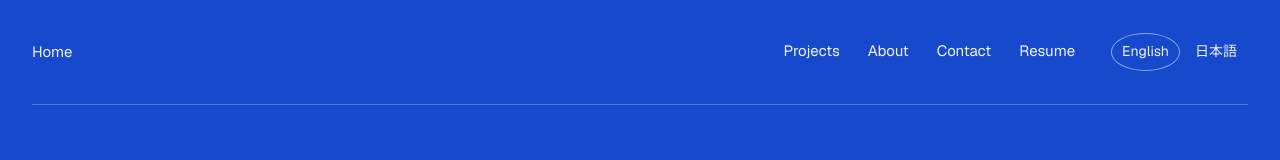
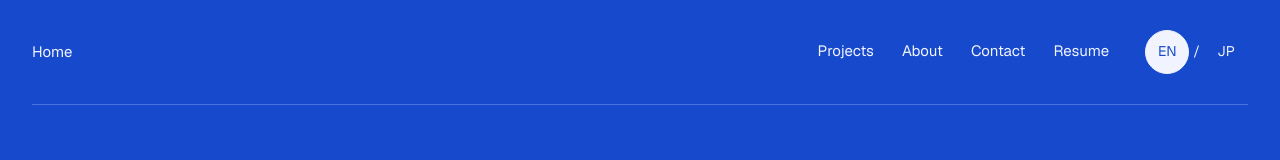
Before and after one commit to kentosity/portfolio-next, a Next.js app: page /lab/full/atlas-generative/en in a window 1280 px wide. Shown: the top 160 px of the page. Built offline with nearby package versions, Linux system fonts and the light colour scheme.

Commit message:
Add a clear EN JP switch across the portfolio

```diff
--- a/app/lab/full/atlas-generative/[locale]/not-found.tsx
+++ b/app/lab/full/atlas-generative/[locale]/not-found.tsx
@@ -5,10 +5,12 @@ import { useParams } from "next/navigation";
 import styles from "../_components/portfolio.module.css";
 import { paletteVariables } from "../_components/palette";
 import { route } from "../_components/routing";
+import { PortfolioLanguageSwitch } from "../_components/language-switch";
 
 export default function PortfolioNotFound() {
   const params = useParams();
   const locale = params.locale === "ja" ? "ja" : "en";
+  const path = Array.isArray(params.path) ? params.path.join("/") : params.path;
 
   return (
     <div className={styles.page} style={paletteVariables} lang={locale}>
@@ -16,6 +18,7 @@ export default function PortfolioNotFound() {
         <Link className={styles.homeLink} href={route(locale)}>
           {locale === "en" ? "Home" : "ホーム"}
         </Link>
+        <PortfolioLanguageSwitch locale={locale} path={path} />
       </header>
       <main id="main" className={styles.pageHeading}>
         <h1>
--- /dev/null
+++ b/app/lab/full/atlas-generative/_components/language-switch.tsx
@@ -0,0 +1,25 @@
+import type { Locale } from "@/app/content/model";
+import { PortfolioLanguageLink } from "./interactions";
+import { collectionQuery, route, type CollectionFilter } from "./routing";
+import styles from "./portfolio.module.css";
+
+export function PortfolioLanguageSwitch({
+  locale,
+  path = "",
+  area,
+  problem,
+}: { locale: Locale; path?: string } & CollectionFilter) {
+  const query = collectionQuery({ area, problem });
+
+  return (
+    <nav className={styles.languages} aria-label={locale === "en" ? "Language" : "言語"}>
+      <PortfolioLanguageLink href={`${route("en", path)}${query}`} locale="en" isCurrent={locale === "en"}>
+        EN
+      </PortfolioLanguageLink>
+      <span aria-hidden="true">/</span>
+      <PortfolioLanguageLink href={`${route("ja", path)}${query}`} locale="ja" isCurrent={locale === "ja"}>
+        JP
+      </PortfolioLanguageLink>
+    </nav>
+  );
+}
--- a/app/lab/full/atlas-generative/_components/pages.tsx
+++ b/app/lab/full/atlas-generative/_components/pages.tsx
@@ -3,7 +3,6 @@ import type { ReactNode } from "react";
 import {
   PortfolioCollectionMemory,
   PortfolioCollectionReturn,
-  PortfolioLanguageLink,
   ProjectSheets,
   RoomDrawing,
   SystemPlan,
@@ -28,6 +27,7 @@ import {
 } from "./routing";
 import { problemGroups, problemTypes, type ProblemType } from "./problems";
 import { paletteVariables } from "./palette";
+import { PortfolioLanguageSwitch } from "./language-switch";
 
 const text = (locale: Locale, en: string, ja: string) =>
   locale === "en" ? en : ja;
@@ -89,21 +89,7 @@ export function PortfolioShell({
             ),
           )}
         </nav>
-        <nav
-          className={styles.languages}
-          aria-label={text(locale, "Language", "言語")}
-        >
-          {(["en", "ja"] as const).map((language) => (
-            <PortfolioLanguageLink
-              key={language}
-              href={`${route(language, path)}${collectionQuery({ area, problem })}`}
-              locale={language}
-              isCurrent={language === locale}
-            >
-              {language === "en" ? "English" : "日本語"}
-            </PortfolioLanguageLink>
-          ))}
-        </nav>
+        <PortfolioLanguageSwitch locale={locale} path={path} area={area} problem={problem} />
       </header>
       <main id="main">{children}</main>
       <footer className={styles.footer}>
--- a/app/lab/full/atlas-generative/_components/portfolio.module.css
+++ b/app/lab/full/atlas-generative/_components/portfolio.module.css
@@ -83,17 +83,24 @@
 }
 .languages {
   display: flex;
+  align-items: center;
   gap: 4px;
   font-size: 14px;
 }
 .languages a {
+  display: grid;
+  place-items: center;
+  min-width: 44px;
+  min-height: 44px;
   padding: 6px 10px;
   border: 1px solid transparent;
-  border-radius: 50%;
+  border-radius: 999px;
   text-decoration: none;
 }
 .languages a[aria-current="true"] {
-  border-color: var(--rule);
+  border-color: var(--paper);
+  background: var(--paper);
+  color: var(--blue);
 }
 .hero {
   display: grid;
--- a/package.json
+++ b/package.json
@@ -12,7 +12,8 @@
     "content:generate": "python3 scripts/generate-content.py",
     "test:atlasgen": "node tests/full-atlasgen.mjs",
     "test:atlasgen-theme": "node tests/atlasgen-theme.mjs",
-    "test:atlasgen-career": "node tests/atlasgen-career.mjs"
+    "test:atlasgen-career": "node tests/atlasgen-career.mjs",
+    "test:atlasgen-language": "node tests/atlasgen-language.mjs"
   },
   "dependencies": {
     "next": "16.1.5",
```
Also changed, not shown: tests/atlasgen-language.mjs (added, +74 -0 lines), tests/full-atlasgen.mjs (+4 -4 lines), 1 other file (tests, documents, lock files or other folders).
